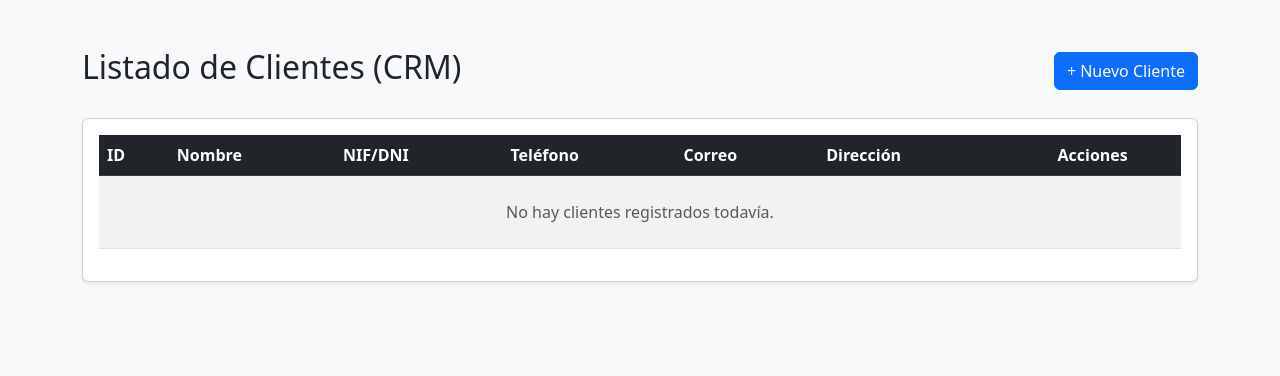
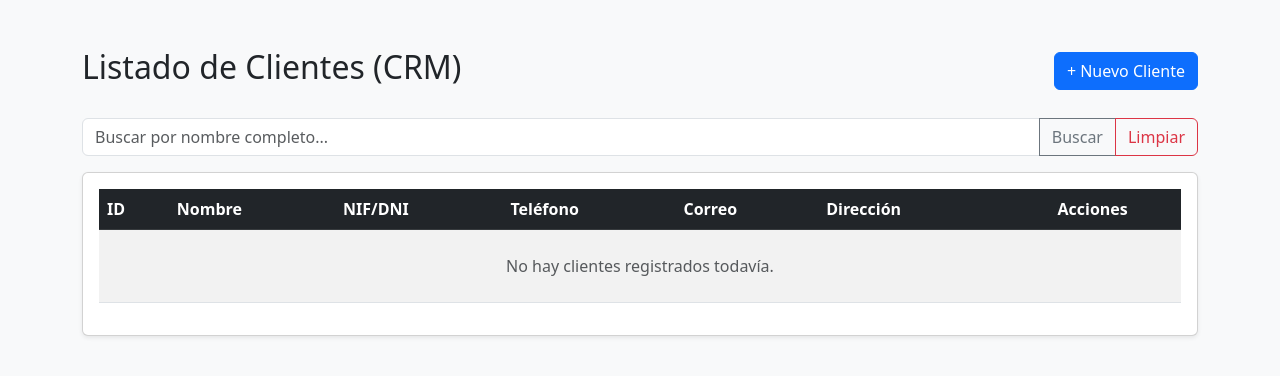
Before and after one commit to juliju2026/fontaneria, a Spring Boot app: page /clientes in a window 1280 px wide. Shown: the top 376 px of the page. Run offline with Spring Boot 4, Linux system fonts and the light colour scheme.

Commit message:
CRUD Cliente OK!

```diff
--- a/src/main/java/com/jcfontaneria/fontaneria/controller/ClienteController.java
+++ b/src/main/java/com/jcfontaneria/fontaneria/controller/ClienteController.java
@@ -9,6 +9,7 @@ import org.springframework.ui.Model;
 import org.springframework.validation.BindingResult;
 import org.springframework.web.bind.annotation.*;
 
+import java.util.List;
 import java.util.Optional;
 
 @Controller
@@ -20,8 +21,10 @@ public class ClienteController {
 
     // Listar todos los clientes
     @GetMapping
-    public String listarClientes(Model model) {
-        model.addAttribute("clientes", clienteService.listarClientes());
+    public String listarClientes(@RequestParam(value = "filtro", required = false) String filtro, Model model) {
+        List<Cliente> clientes = clienteService.buscarClientes(filtro);
+        model.addAttribute("clientes", clientes);
+        model.addAttribute("filtro", filtro); // Para mantener el texto escrito en la caja de búsqueda
         return "clientes/lista-clientes"; // Apunta a la vista HTML en templates/clientes/lista-clientes.html
     }
 
@@ -57,6 +60,16 @@ public class ClienteController {
         return "redirect:/clientes";
     }
 
+    // Mostrar formulario precargado para editar un cliente existente
+    @GetMapping("/editar/{id}")
+    public String mostrarFormularioEditar(@PathVariable Long id, Model model) {
+        Cliente cliente = clienteService.buscarPorId(id)
+                .orElseThrow(() -> new IllegalArgumentException("ID de cliente no válido: " + id));
+
+        model.addAttribute("cliente", cliente);
+        return "clientes/form-cliente";
+    }
+
     // Eliminar un cliente por su ID
     @GetMapping("/eliminar/{id}")
     public String eliminarCliente(@PathVariable Long id) {
--- a/src/main/java/com/jcfontaneria/fontaneria/repository/ClienteRepository.java
+++ b/src/main/java/com/jcfontaneria/fontaneria/repository/ClienteRepository.java
@@ -4,6 +4,7 @@ import com.jcfontaneria.fontaneria.entity.Cliente;
 import org.springframework.data.jpa.repository.JpaRepository;
 import org.springframework.stereotype.Repository;
 
+import java.util.List;
 import java.util.Optional;
 
 @Repository
@@ -11,4 +12,7 @@ public interface ClienteRepository extends JpaRepository<Cliente, Long> {
 
     // Método personalizado útil para buscar por NIF (aprovechando la restricción unique)
     Optional<Cliente> findByNif(String nif);
+
+    // Busca clientes cuyo nombreCompleto contenga la cadena introducida (ignora mayúsculas/minúsculas con Containing)
+    List<Cliente> findByNombreCompletoContainingIgnoreCase(String nombreCompleto);
 }
--- a/src/main/resources/templates/clientes/form-cliente.html
+++ b/src/main/resources/templates/clientes/form-cliente.html
@@ -11,7 +11,7 @@
 <div class="container mt-5" style="max-width: 600px;">
     <div class="card shadow-sm">
         <div class="card-body">
-            <h2 class="mb-4 text-center">Nuevo Cliente</h2>
+            <h2 class="mb-4 text-center" th:text="${cliente.id == null} ? 'Nuevo Cliente' : 'Editar Cliente'">Nuevo Cliente</h2>
 
             <form th:action="@{/clientes/guardar}" th:object="${cliente}" method="post">
 
--- a/src/main/resources/templates/clientes/lista-clientes.html
+++ b/src/main/resources/templates/clientes/lista-clientes.html
@@ -13,6 +13,13 @@
         <h2>Listado de Clientes (CRM)</h2>
         <a th:href="@{/clientes/nuevo}" class="btn btn-primary">+ Nuevo Cliente</a>
     </div>
+
+    <!-- Formulario de Búsqueda -->
+    <form th:action="@{/clientes}" method="get" class="input-group mb-3">
+        <input type="text" name="filtro" class="form-control" placeholder="Buscar por nombre completo..." th:value="${filtro}">
+        <button class="btn btn-outline-secondary" type="submit">Buscar</button>
+        <a th:href="@{/clientes}" class="btn btn-outline-danger">Limpiar</a>
+    </form>
 
     <div class="card shadow-sm">
         <div class="card-body">
@@ -41,6 +48,9 @@
 
                     <!-- Botones de acciones... -->
                     <td class="text-center">
+                        <a th:href="@{/clientes/editar/{id}(id=${cliente.id})}"
+                           class="btn btn-warning btn-sm me-1">Editar</a>
+
                         <a th:href="@{/clientes/eliminar/{id}(id=${cliente.id})}"
                            class="btn btn-danger btn-sm"
                            onclick="return confirm('¿Estás seguro de eliminar este cliente?');">Eliminar</a>
```
Also changed, not shown: src/main/java/com/jcfontaneria/fontaneria/service/ClienteService.java (+6 -1 lines).
